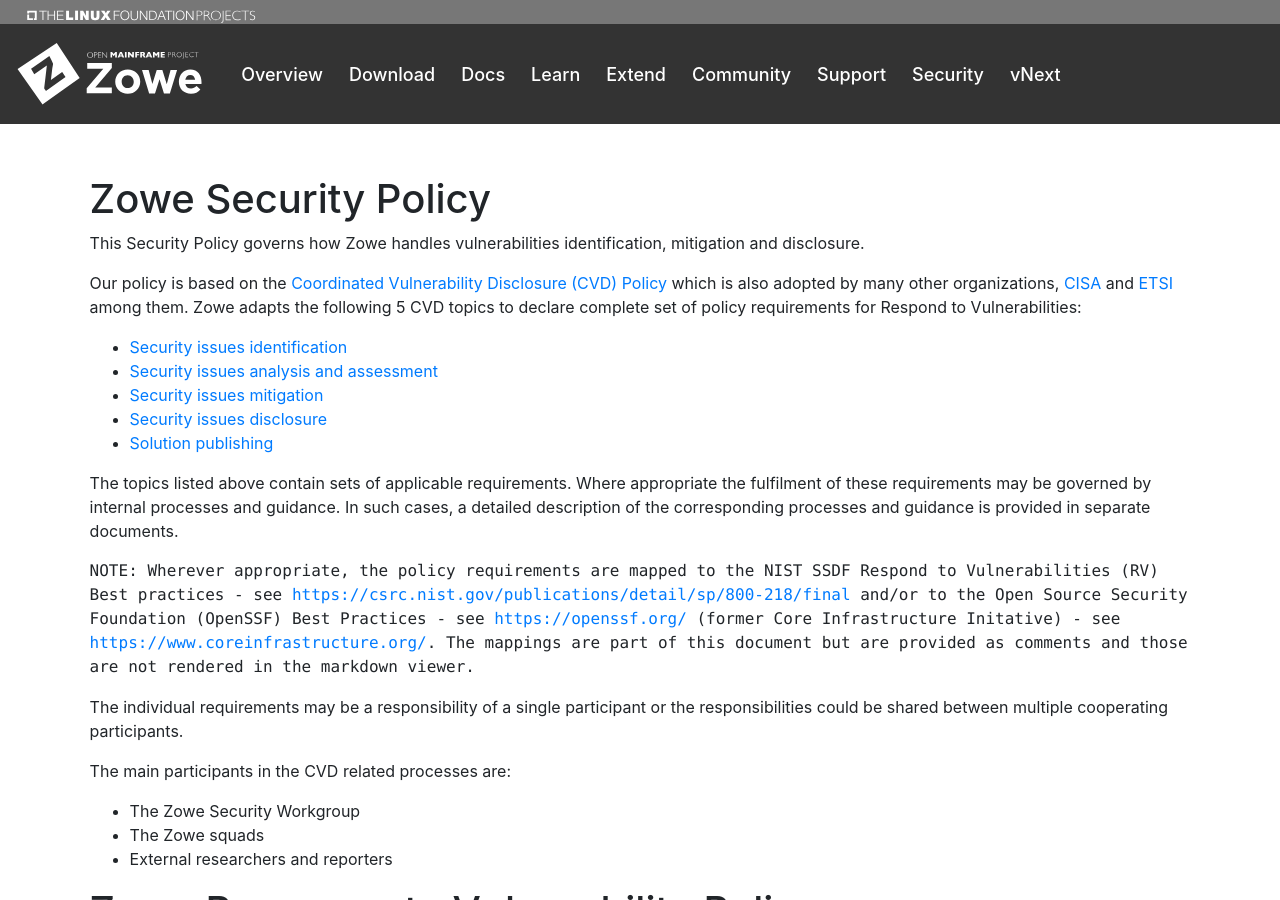
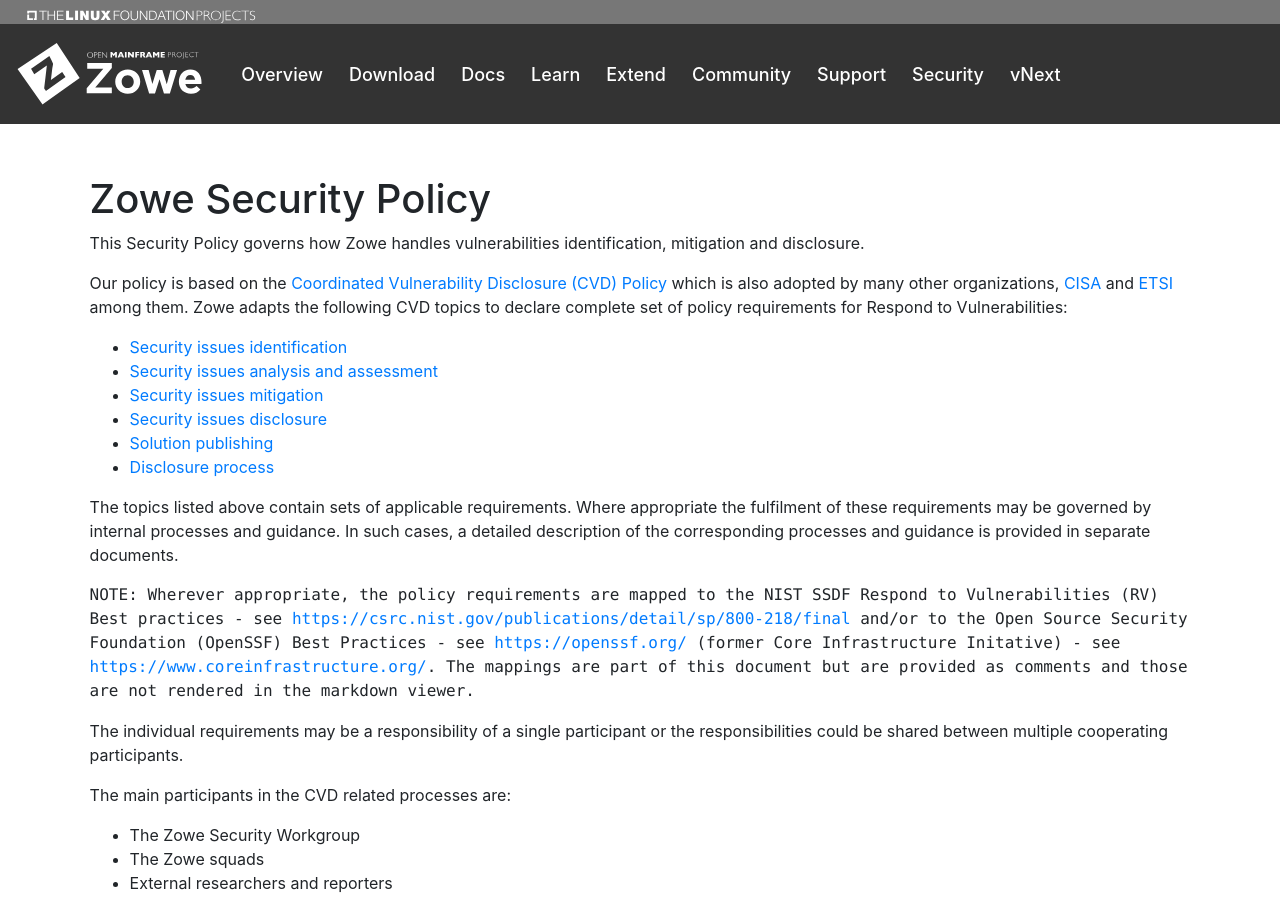
Before and after one commit to zowe/zowe.github.io, a Jekyll site: the page built from security.md, in a window 1280 px wide and 900 px high. Built offline with Jekyll 4.4.1, drawn with Linux system fonts in a browser that asks for light colours; our own code applies the rules of GitHub Pages for plain Markdown files.

Commit message:
Link to the disclosure process
Signed-off-by: Jakub Balhar <jakub@balhar.net>

```diff
--- a/security.md
+++ b/security.md
@@ -12,7 +12,7 @@
 
 <p>Our policy is based on the <a href="https://en.wikipedia.org/wiki/Coordinated_vulnerability_disclosure">Coordinated Vulnerability Disclosure (CVD) Policy</a>
 which is also adopted by many other organizations, <a href="https://www.cisa.gov/coordinated-vulnerability-disclosure-process">CISA</a> and <a href="https://www.etsi.org/standards/coordinated-vulnerability-disclosure">ETSI</a> among them.
-Zowe adapts the following 5 CVD topics to declare complete set of policy requirements for Respond to Vulnerabilities:</p>
+Zowe adapts the following CVD topics to declare complete set of policy requirements for Respond to Vulnerabilities:</p>
 
 <ul>
   <li><a href="#security-issues-identification">Security issues identification</a> <!-- <span style="display:none">(Zowe-SSDP-SDLC #ID: ZSSD-LP:RV-ICV-PVM)</span> --></li>
@@ -20,6 +20,7 @@
   <li><a href="#security-issues-mitigation">Security issues mitigation</a></li>
   <li><a href="#security-issues-disclosure">Security issues disclosure</a> <!-- <span style="display:none">(Zowe-SSDP-SDLC #ID: ZSSD-LP:RV-ICV-VDR)</span> --></li>
   <li><a href="#solution-publishing">Solution publishing</a></li>
+  <li><a href="#zowe-disclosure-process">Disclosure process</a></li>
 </ul>
 
 <p>The topics listed above contain sets of applicable requirements. Where appropriate the fulfilment of these requirements may be governed by internal processes and guidance.
@@ -242,7 +243,7 @@
   </li>
 </ul>
 
-  <h2>What does the Zowe Disclosure process look like</h2>
+  <h2 id="zowe-disclosure-process">What does the Zowe Disclosure process look like</h2>
 
 <p>There are two main processes to obtain information about security vulnerabilities. One process is used by
   external stakeholders, and the other process is used by internal stakeholders. </p>
```
